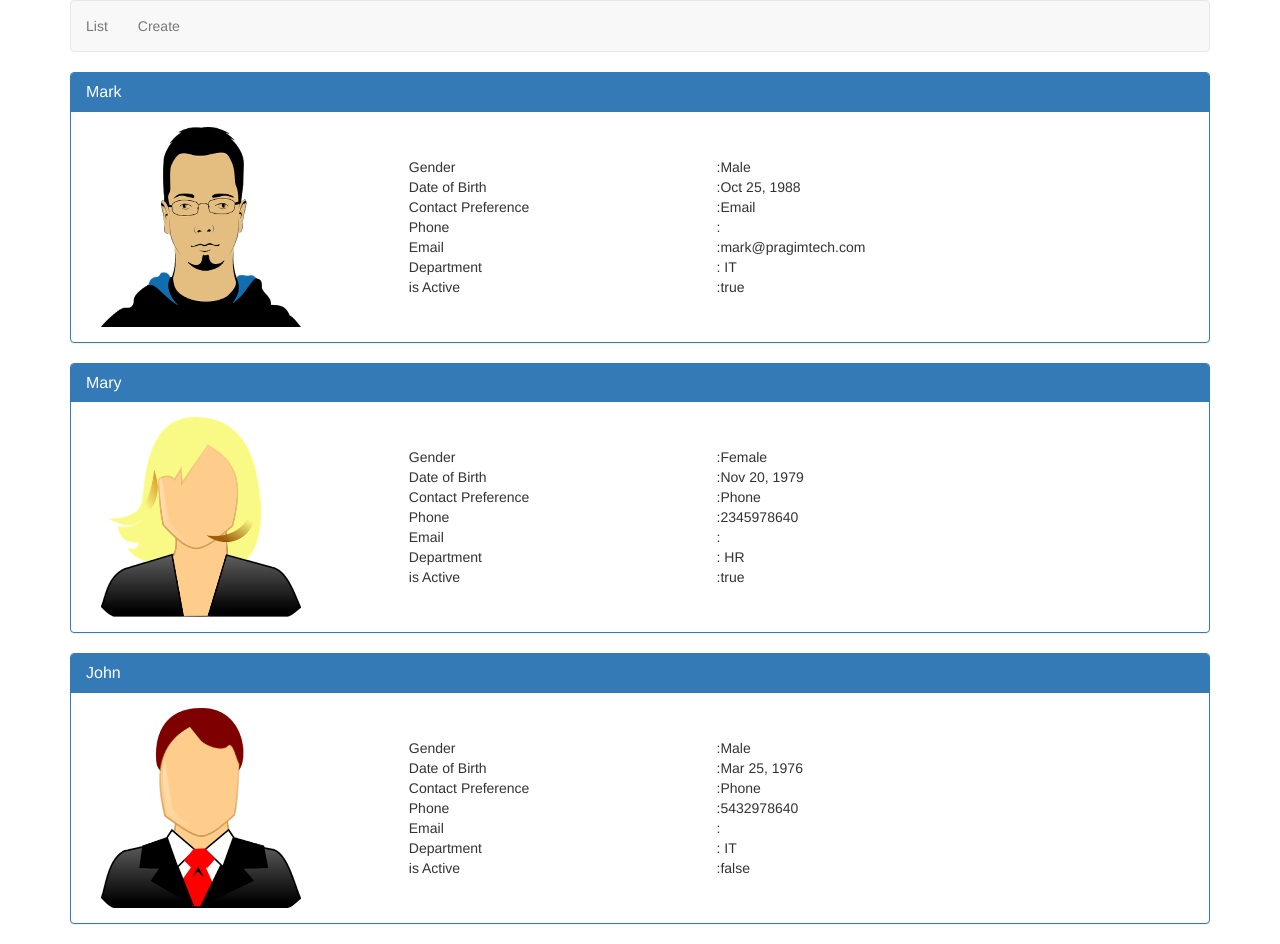
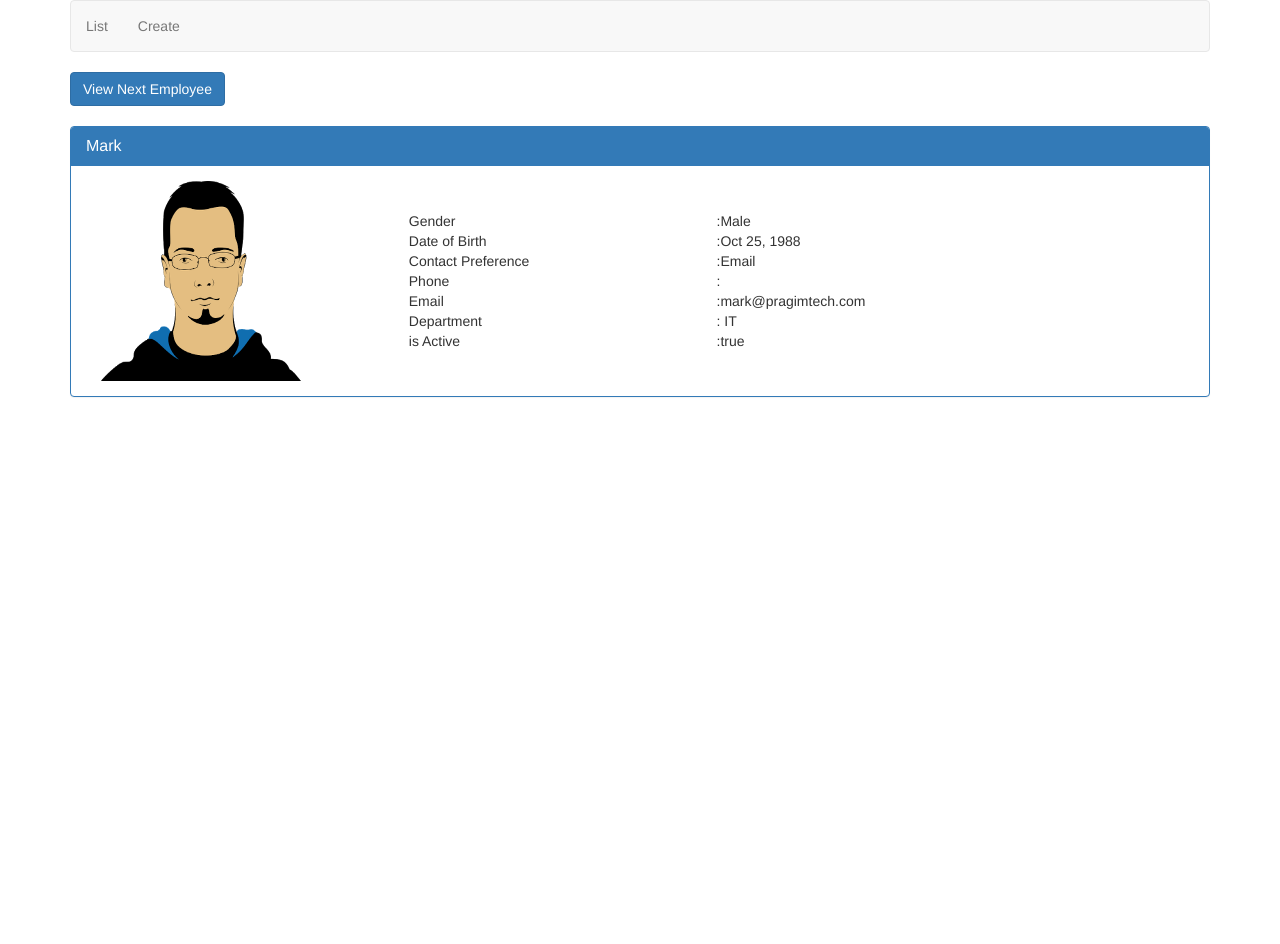
Before and after one commit to jagadeesh04/angularCrud, an Angular app: page /list in a window 1280 px wide. After the commit the page ends 800 px from the top, so only its background shows below. Built offline with nearby package versions, Linux system fonts and the light colour scheme.

Commit message:
changed list view to display one employee at a tiem and communicate child and parent using @input property

```diff
--- a/src/app/employees/list-employees.component.html
+++ b/src/app/employees/list-employees.component.html
@@ -1,85 +1,11 @@
-<div class="panel panel-primary" *ngFor="let employee of employees">
-  <div class="panel-heading">
-    <h3 class="panel-title">{{employee.name}}</h3>
-  </div>
-  <div class="panel-body">
-    <div class="col-xs-10">
-      <div class="row vertical-align">
-        <div class="col-xs-4">
-          <img class="imageClass" [src]="employee.photoPath" alt="">
-        </div>
-        <div class="col-xs-8">
-          <div class="row">
-            <div class="col-xs-6">
-              Gender
-            </div>
-            <div class="col-xs-6">
-              :{{employee.gender}}
-            </div>
-          </div>
+<!-- <div class="panel panel-primary" *ngFor="let employee of employees">
+ <app-employeesdisplay-employee [employee]="employee"></app-employeesdisplay-employee>
+</div> -->
 
-          <div class="row">
-            <div class="col-xs-6">
-              Date of Birth
-            </div>
-            <div class="col-xs-6">
-              :{{employee.dateOfBirth | date}}
-            </div>
-          </div>
 
-          <div class="row">
-            <div class="col-xs-6">
-              Contact Preference
-            </div>
-            <div class="col-xs-6">
-              :{{employee.contactPreference}}
-            </div>
-          </div>
+<button (click)="nextEmployee()" class="btn btn-primary">
+View Next Employee
+</button>
+<br> <br>
 
-          <div class="row">
-            <div class="col-xs-6">
-              Phone
-            </div>
-            <div class="col-xs-6">
-              :{{employee.phoneNumber}}
-            </div>
-          </div>
-
-          <div class="row">
-            <div class="col-xs-6">
-              Email
-            </div>
-            <div class="col-xs-6">
-              :{{employee.email}}
-            </div>
-          </div>
-
-          <div class="row">
-            <div class="col-xs-6">
-              Department
-            </div>
-            <div class="col-xs-6" [ngSwitch] = "employee.department">
-              :
-              <span *ngSwitchCase="1">Help Desk</span>
-              <span *ngSwitchCase="2">HR</span>
-              <span *ngSwitchCase="3">IT</span>
-              <span *ngSwitchCase="4">Payroll</span>
-              <span *ngSwitchCase="5">Admin</span>
-              <span *ngSwitchDefault>N/A</span>
-            </div>
-          </div>
-
-          <div class="row">
-            <div class="col-xs-6">
-              is Active
-            </div>
-            <div class="col-xs-6">
-              :{{employee.isActive}}
-            </div>
-          </div>
-
-        </div>
-      </div>
-    </div>
-  </div>
-</div>
+<app-employeesdisplay-employee [employee]="employeeToDisplay"></app-employeesdisplay-employee>
--- a/src/app/employees/list-employees.component.ts
+++ b/src/app/employees/list-employees.component.ts
@@ -9,12 +9,25 @@ import { EmployeeService } from './employee.service';
 export class ListEmployeesComponent implements OnInit {
 
   employees: Employee[];
+  employeeToDisplay: Employee;
+  private arrIndex = 1;
   constructor(private _employeeService: EmployeeService){}
 
 
 
   ngOnInit() {
     this.employees = this._employeeService.getEmployees();
+    this.employeeToDisplay = this.employees[0];
+  }
+
+  nextEmployee(): void {
+    if(this.arrIndex<=2){
+      this.employeeToDisplay = this.employees[this.arrIndex];
+      this.arrIndex++;
+    } else {
+      this.employeeToDisplay = this.employees[0];
+      this.arrIndex=1;
+    }
   }
 
 }
--- a/src/app/employeesdisplay-employee.component.css
+++ b/src/app/employeesdisplay-employee.component.css
@@ -0,0 +1,9 @@
+.imageClass {
+    width: 200px;
+    height: 200px;
+}
+
+.vertical-align{
+    display: flex;
+    align-items: center;
+}
```
